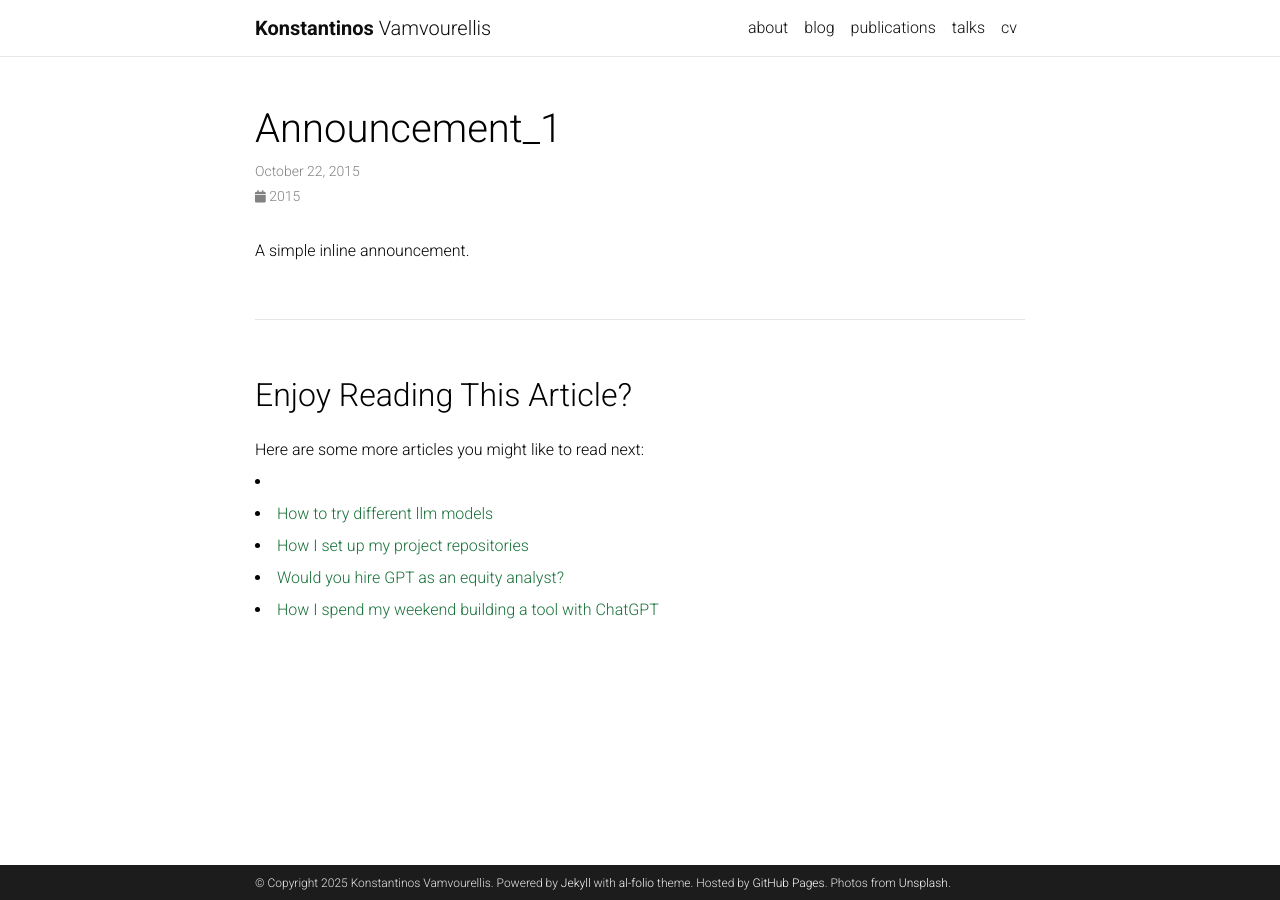
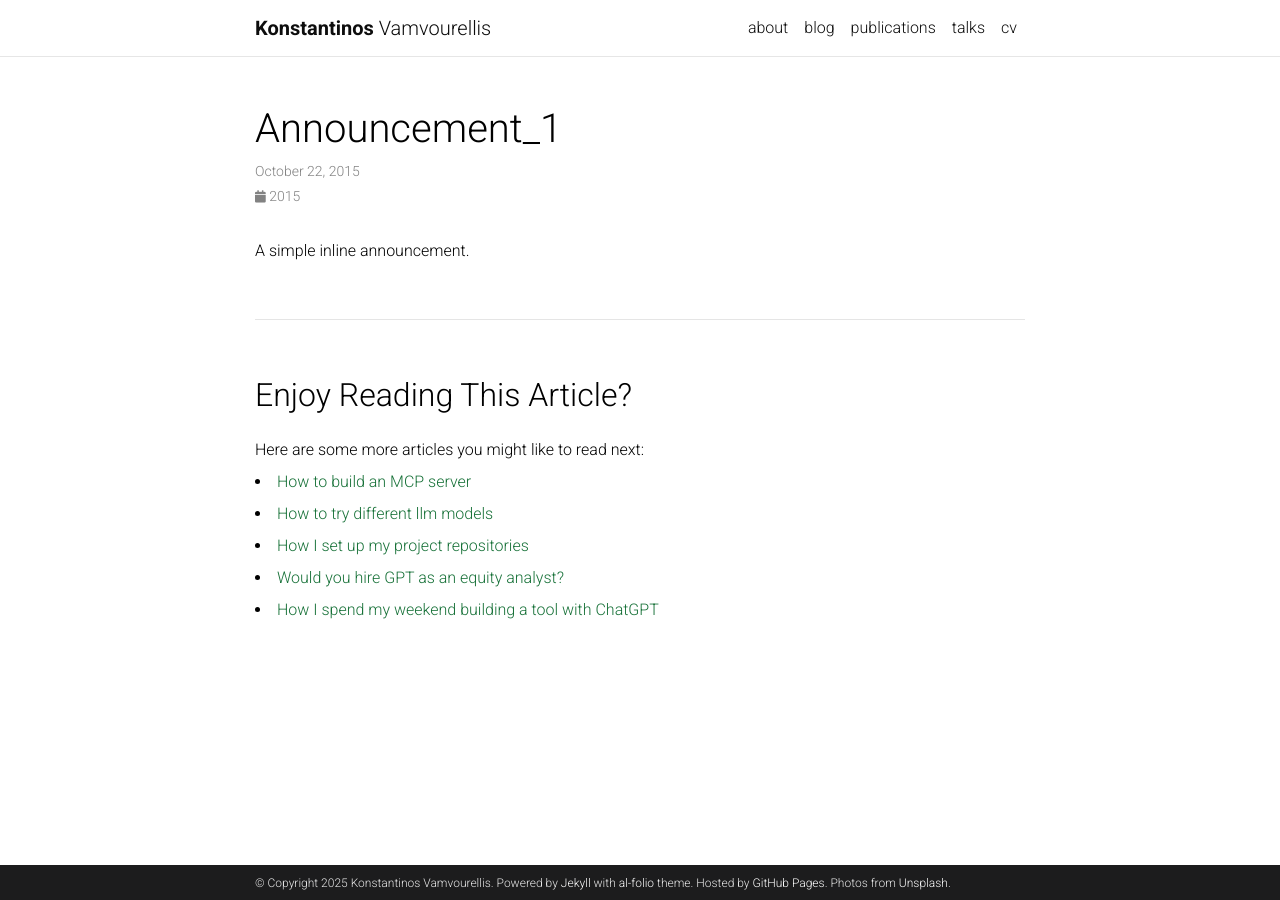
Before and after one commit to bayesways/bayesways.github.io, a Jekyll site: the page built from _news/announcement_1.md, in a window 1280 px wide. Built offline with Jekyll 4.4.1, drawn with Linux system fonts in a browser that asks for light colours; full-size pictures stand in for the smaller copies a plugin makes; comment, search, counter and statistics services are not loaded; a style sheet for code colours, icons or effects is not loaded; part of the change alters nothing that is shown.

```diff
--- a/_posts/2025-06-15-How to build your own MCP server and research agent.md
+++ b/_posts/2025-06-15-How to build your own MCP server and research agent.md
@@ -1,11 +1,7 @@
 ---
 layout: post
 date: 2025-06-08
-<<<<<<< HEAD
-title: Build an MCP server
-=======
 title: How to build an MCP server
->>>>>>> 7f66b22 (add post)
 giscus_comments: true
 related_posts: false
 tags:
```
